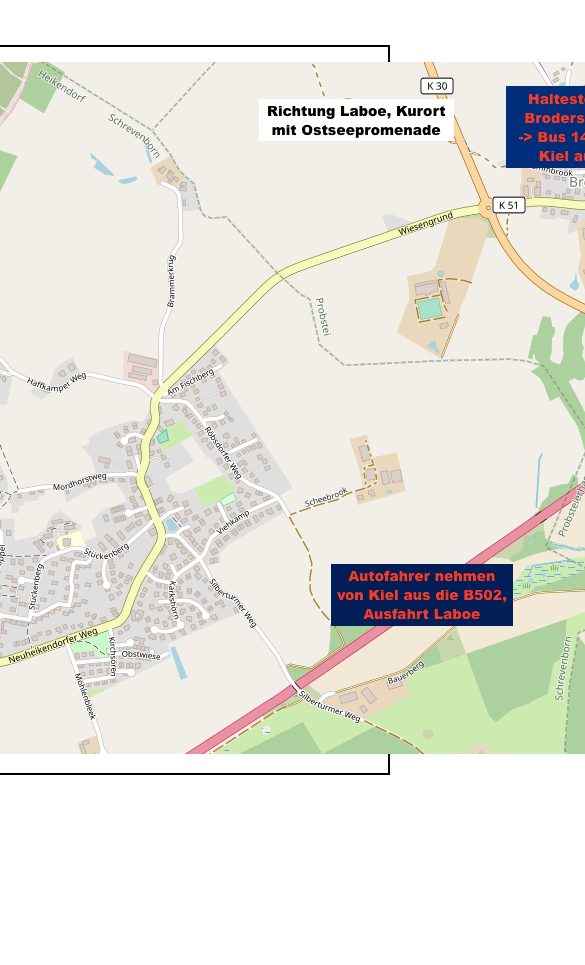
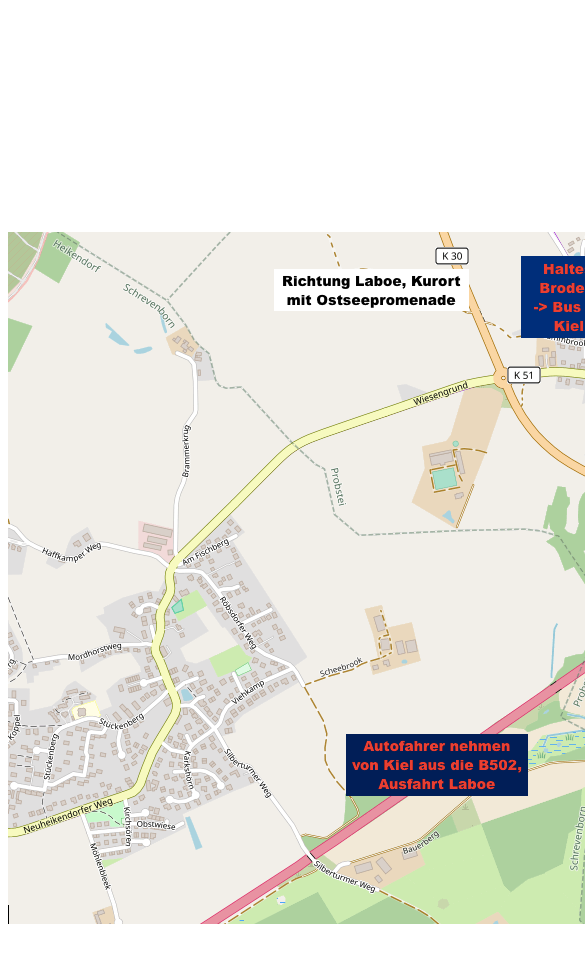
Before and after one commit to SimonSoftwareSolution/Pandora, a Gatsby site: page /anfahrtBody in a window 390 px wide. Shown: the top 965 px of the page, 585 px wide, since content can reach past the window. Before the commit the page ends 844 px from the top, so only its background shows below. Built offline with nearby package versions, Linux system fonts and the light colour scheme; Gatsby itself is replaced by a stand-in of ours.

Commit message:
Mobile view improvements

```diff
--- a/src/pages/anfahrtBody.js
+++ b/src/pages/anfahrtBody.js
@@ -1,31 +1,16 @@
 import * as React from "react"
 import Grid from '@material-ui/core/Grid';
 import anfahrt from './../images/anfahrt.png'
-
-function getModalStyle() {
-    const top = 50
-    const left = 50
-
-    return {
-      top: `${top}%`,
-      left: `${left}%`,
-      transform: `translate(-${top}%, -${left}%)`,
-      position: 'absolute',
-      maxWidth: 1200,
-      backgroundColor : '#FFFFFF',
-      border: '2px solid #000',
-      padding: (2, 4, 3),
-    };
-  }
-
+import {faqStyle, backgroundColor, centeredItems} from '../styles/styles';
 
   const AnfahrtBody = () => {
       return(
-    <Grid container spacing={3} style={getModalStyle()}>
-      <Grid item xs={12}>
+    <Grid container spacing={3} style={backgroundColor}>
+        <Grid item xs={3} style={centeredItems}/>
+      <Grid item xs={6} style={faqStyle}>
         <img src={anfahrt} alt="Logo"/>
       </Grid>
-
+      <Grid item xs={3} style={centeredItems}/>
     </Grid>
       )}
 
--- a/src/pages/index.js
+++ b/src/pages/index.js
@@ -79,16 +79,12 @@
       <Modal
         open={faqOpen}
         onClose={handlefaqClose}
-        aria-labelledby="simple-modal-title"
-        aria-describedby="simple-modal-description"
       >
         <FaqBody/>
       </Modal>
       <Modal
         open={anfahrtOpen}
         onClose={handleAnfahrtClose}
-        aria-labelledby="simple-modal-title"
-        aria-describedby="simple-modal-description"
       >
         <AnfahrtBody/>
       </Modal>
--- a/src/styles/styles.js
+++ b/src/styles/styles.js
@@ -30,9 +30,11 @@
   }
 
   const faqStyle = {
-    ...root,
+    ...centeredItems,
     maxWidth : '1200px',
-    fontSize : 20
+    fontSize : 20,
+    marginTop : '200px',
+    backgroundColor : '#FFFFFF',
   }
 
 
```
Also changed, not shown: src/pages/faqBody.js (+6 -21 lines).
